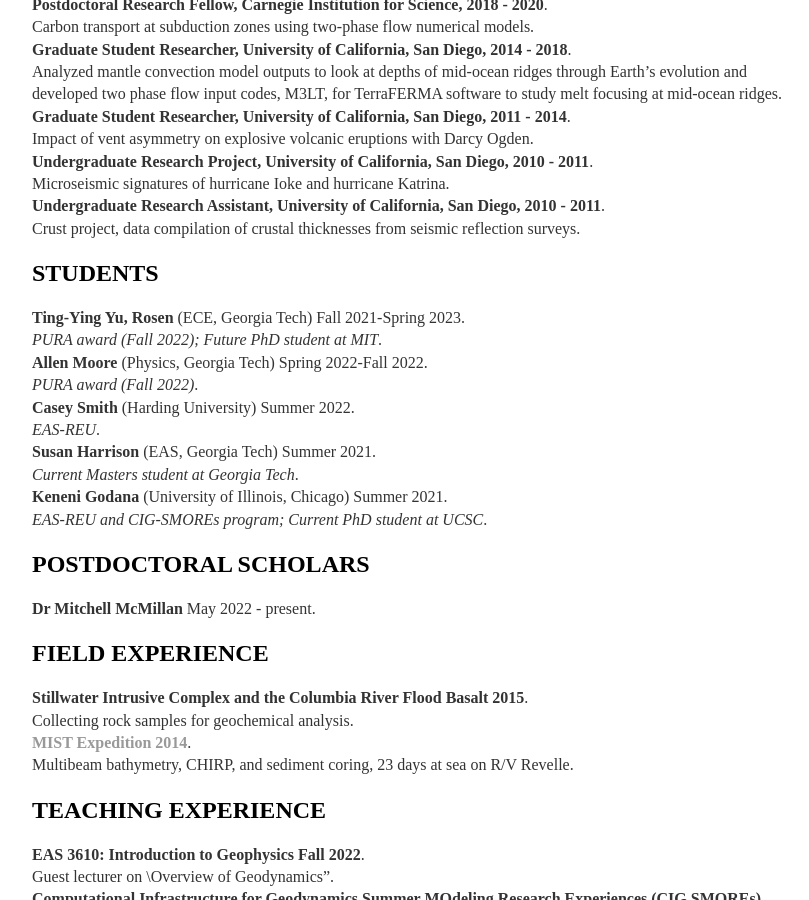
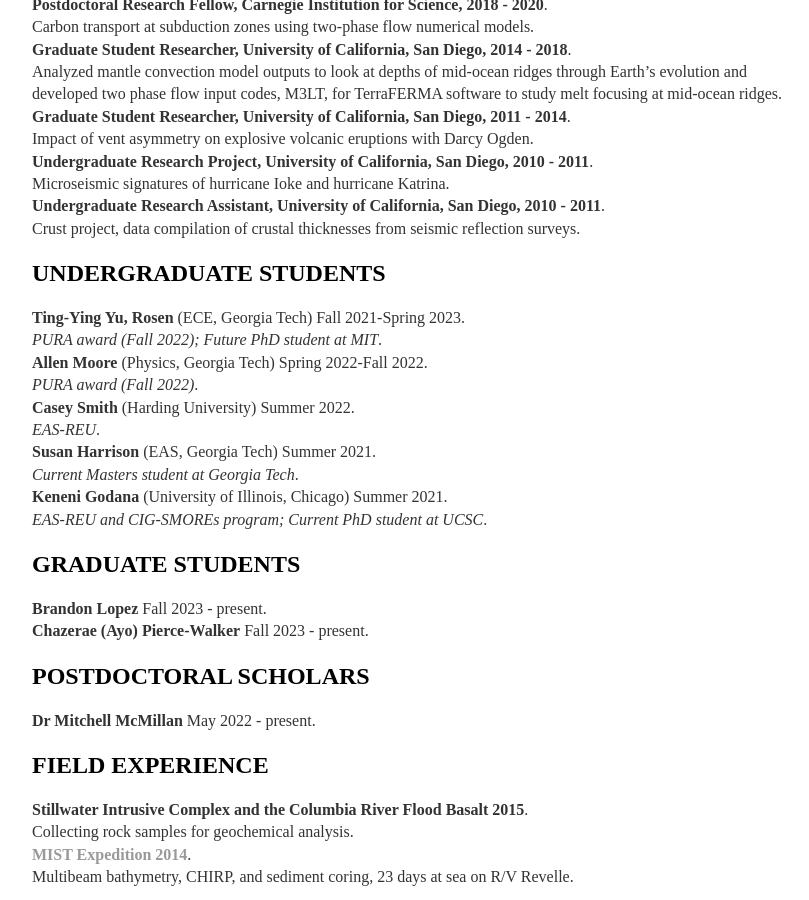
Before and after one commit to joycesim/joycesim.github.io, a Jekyll site: the page built from cv/index.md, in a window 1280 px wide and 900 px high, scrolled down 773 px. Shown: the whole window, without its empty margins (224-1033 px from the left). Built offline with Jekyll 4.4.1, drawn with Linux system fonts in a browser that asks for light colours.

Commit message:
Update index.md

```diff
--- a/cv/index.md
+++ b/cv/index.md
@@ -34,7 +34,7 @@
 **Undergraduate Research Assistant, University of California, San Diego, 2010 - 2011**.
 Crust project, data compilation of crustal thicknesses from seismic reflection surveys.
 
-## STUDENTS
+## UNDERGRADUATE STUDENTS
 **Ting-Ying Yu, Rosen** (ECE, Georgia Tech) Fall 2021-Spring 2023.
 *PURA award (Fall 2022); Future PhD student at MIT*.
 **Allen Moore** (Physics, Georgia Tech) Spring 2022-Fall 2022.
@@ -45,6 +45,10 @@
 *Current Masters student at Georgia Tech*.
 **Keneni Godana** (University of Illinois, Chicago) Summer 2021.
 *EAS-REU and CIG-SMOREs program; Current PhD student at UCSC*.
+
+## GRADUATE STUDENTS
+**Brandon Lopez** Fall 2023 - present.
+**Chazerae (Ayo) Pierce-Walker** Fall 2023 - present.
 
 ## POSTDOCTORAL SCHOLARS
 **Dr Mitchell McMillan** May 2022 - present.
```
